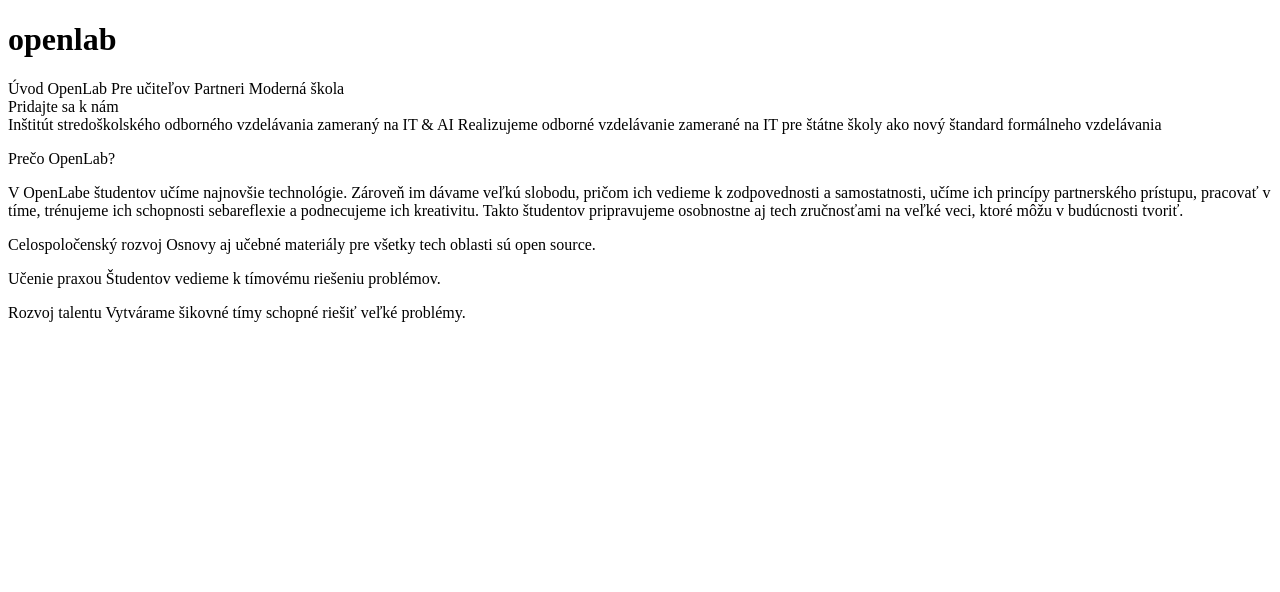
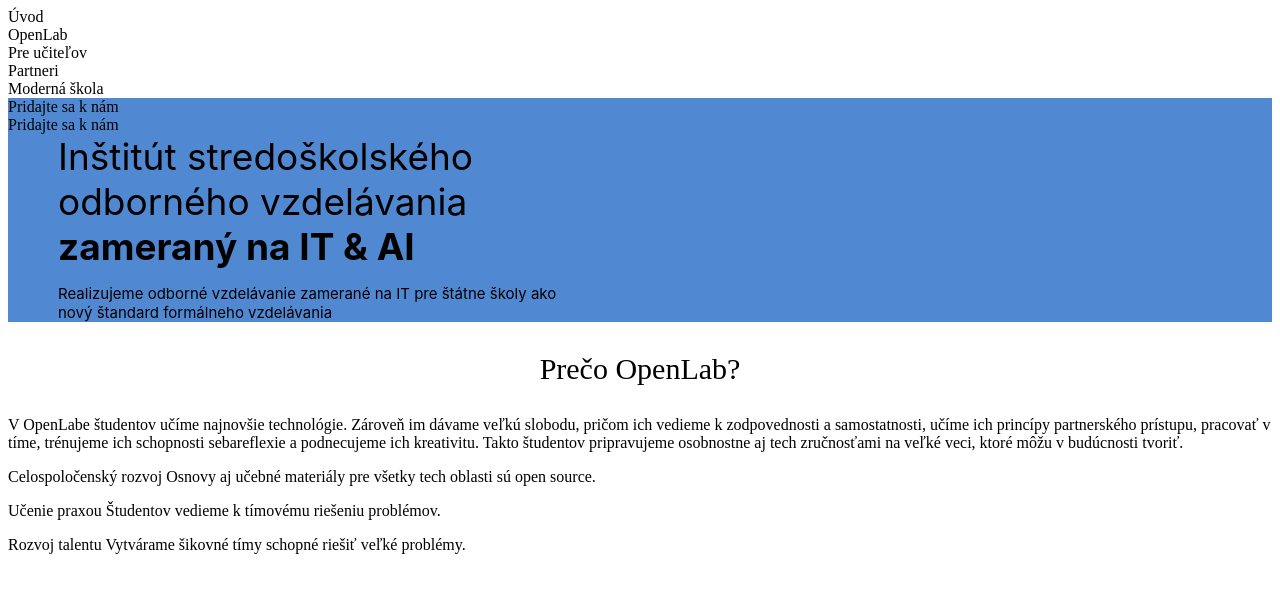
Before and after one commit to CikSimon/zadanie-lvl.1-openlab-web, a plain HTML site: page index.html in a window 1280 px wide. Drawn offline with Linux system fonts and the light colour scheme.

Commit message:
next commit

```diff
--- a/css/css.css
+++ b/css/css.css
@@ -0,0 +1,26 @@
+
+body{
+    background-color: white ;
+}
+
+.introductory-text{
+    padding-left: 50px;
+    font-family: SF Pro Display;
+    font-size: 37px;
+    max-width: 500px;
+}
+
+.below-main-text{
+    font-size: 15px;
+}
+
+
+header{
+    background-color: rgba(46, 114, 202, 0.836);
+}
+
+.Why-OpenLab{
+    text-align:center;
+    font-size: 30px;
+
+}
--- a/index.html
+++ b/index.html
@@ -1,3 +1,12 @@
+<!--
+    ked chcem obsah odsunut od hran, pridam padding
+    ked to chcem odtlacit zvonka, od ostatnych elementov pouzijem margin
+    mozem pouzit aj margin right a pod.
+
+
+-->
+
+
 <!DOCTYPE html>
 <html lang="en">
 <head>
@@ -8,16 +17,40 @@
     <link rel="stylesheet" href="./css/css.css">
 </head>
 <body>
+
+
+    <div class="main-menu">
+        <div>Úvod</div>
+        <div>OpenLab</div>
+        <div>Pre učiteľov</div>
+        <div>Partneri</div>
+        <div>Moderná škola</div>
+
+    </div>
+
+
     <header>
 
-        <h1 class="">openlab</h1>
-        <div>Úvod OpenLab Pre učiteľov Partneri Moderná škola</div>
+        <div class="work-with-us">
+            Pridajte sa k nám
+        </div>
+
         <div>Pridajte sa k nám</div>
-        <div>Inštitút stredoškolského odborného vzdelávania
-        zameraný na IT & AI
-        Realizujeme odborné vzdelávanie zamerané na IT pre štátne školy ako nový štandard formálneho vzdelávania</div>
 
-        <p>Prečo OpenLab?</p>
+        <div class="introductory-text">
+            Inštitút stredoškolského odborného vzdelávania <strong>zameraný na IT & AI</strong>
+            <p class="below-main-text" >
+
+                Realizujeme odborné vzdelávanie zamerané na IT pre štátne školy ako nový štandard formálneho vzdelávania
+
+            </p>
+        </div>
+
+    </header>
+
+
+
+    <p class="Why-OpenLab">Prečo OpenLab?</p>
 
         <p>
 
@@ -41,7 +74,7 @@
 
         </p>
 
-    </header>
+
 
 </body>
 </html>
```
